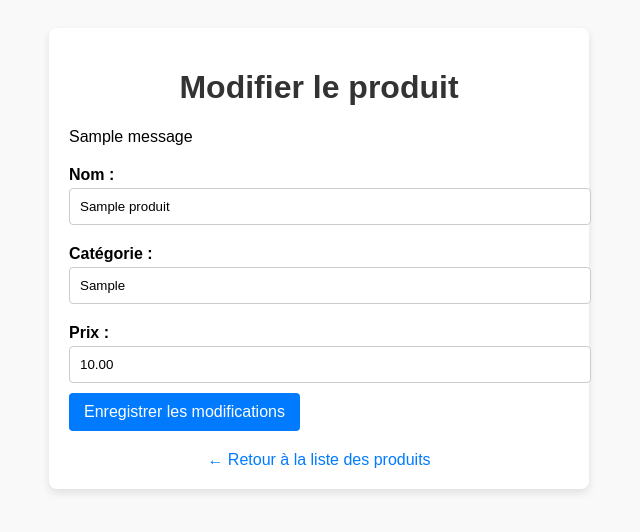
After one commit to BryanJoyaETS/LOG430-Lab0_BryanJoyaETS, a Django app: page /produit/1/modifier/ in a window 1280 px wide. The commit adds this page. Shown: the top 532 px of the page, without its empty margins (321-961 px from the left). Run offline with Django 4.2, Linux system fonts and the light colour scheme; tables that the repository leaves empty hold one stand-in row (values such as "Sample post"); one stand-in notice (Sample message) is shown.

Commit message:
more optimal version of reapprovisonnement

```diff
--- a/laboratoire_bj/laboratoire_bj/urls.py
+++ b/laboratoire_bj/laboratoire_bj/urls.py
@@ -18,7 +18,7 @@ from django.contrib import admin
 from django.urls import path
 from django.contrib import admin
 from django.urls import path
-from myapp.views import demande_reappro, generer_rapport, interface_caisse, recherche_produit, enregistrer_vente, tableau_bord, traiter_retour, historique_transactions, afficher_magasins, stock_magasin
+from myapp.views import demande_reappro, demande_reappro_utilisateur, generer_rapport, interface_caisse, liste_produits, modifier_produit, recherche_produit, enregistrer_vente, tableau_bord, traiter_demande_reappro, traiter_retour, historique_transactions, afficher_magasins, stock_magasin
 
 urlpatterns = [
     path('admin/', admin.site.urls),
@@ -69,5 +69,12 @@ urlpatterns = [
       name="demande_reappro"
     ),
 
+    path("demande_reappro/<int:stock_id>/", demande_reappro_utilisateur, name="demande_reappro_utilisateur"),
+    path("traiter_demande_reappro/", traiter_demande_reappro, name="traiter_demande_reappro"),
+    path("produit/<int:produit_id>/modifier/", modifier_produit, name="modifier_produit"),
+    path("produits/", liste_produits, name="liste_produits"),
+
+
+
 
 ]
--- /dev/null
+++ b/myapp/templates/modifier_produit.html
@@ -0,0 +1,93 @@
+<!DOCTYPE html>
+<html lang="fr">
+<head>
+    <meta charset="UTF-8">
+    <title>Modifier le produit - {{ product.nom }}</title>
+    <style>
+        body {
+            font-family: Arial, sans-serif;
+            background-color: #f9f9f9;
+            padding: 20px;
+        }
+        .container {
+            max-width: 500px;
+            margin: auto;
+            background: white;
+            padding: 20px;
+            border-radius: 8px;
+            box-shadow: 0 4px 8px rgba(0,0,0,0.1);
+        }
+        h1 {
+            text-align: center;
+            color: #333;
+        }
+        form {
+            margin-top: 20px;
+        }
+        label {
+            display: block;
+            font-weight: bold;
+            margin-top: 10px;
+        }
+        input[type="text"], input[type="number"] {
+            width: 100%;
+            padding: 10px;
+            margin-top: 4px;
+            margin-bottom: 10px;
+            border: 1px solid #ccc;
+            border-radius: 4px;
+        }
+        button {
+            background: #007BFF;
+            color: white;
+            border: none;
+            border-radius: 4px;
+            padding: 10px 15px;
+            font-size: 16px;
+            cursor: pointer;
+        }
+        button:hover {
+            background: #0056b3;
+        }
+        .back-link {
+            display: block;
+            margin-top: 20px;
+            text-align: center;
+            text-decoration: none;
+            color: #007BFF;
+        }
+        .back-link:hover {
+            text-decoration: underline;
+        }
+    </style>
+</head>
+<body>
+    <div class="container">
+        <h1>Modifier le produit</h1>
+
+        {% if messages %}
+            <div>
+                {% for message in messages %}
+                    <p>{{ message }}</p>
+                {% endfor %}
+            </div>
+        {% endif %}
+
+        <form method="post">
+            {% csrf_token %}
+            <label for="nom">Nom :</label>
+            <input type="text" id="nom" name="nom" value="{{ product.nom }}" required>
+
+            <label for="categorie">Catégorie :</label>
+            <input type="text" id="categorie" name="categorie" value="{{ product.categorie }}">
+
+            <label for="prix">Prix :</label>
+            <input type="number" id="prix" name="prix" step="0.01" value="{{ product.prix }}" required>
+
+            <button type="submit">Enregistrer les modifications</button>
+        </form>
+
+        <a href="{% url 'liste_produits' %}" class="back-link">← Retour à la liste des produits</a>
+    </div>
+</body>
+</html>
--- a/myapp/templates/retour.html
+++ b/myapp/templates/retour.html
@@ -19,7 +19,9 @@
         {% if message %}
             <p>{{ message }}</p>
         {% endif %}
-        <p><a href="{% url 'index' %}">Retour au menu principal</a></p>
+        <p><a href="{% url 'menu_caisse' magasin.id %}" class="back">
+      ← Retour au menu de la caisse
+    </a></p>
     </div>
 </body>
 </html>
--- a/myapp/templates/stock_magasin.html
+++ b/myapp/templates/stock_magasin.html
@@ -60,7 +60,7 @@
             <div class="stock-card">
                 <h2>{{ stock.produit.nom }}</h2>
                 <p><strong>Quantité disponible :</strong> {{ stock.quantite }}</p>
-                <a href="{% url 'demande_reappro' stock.id %}" class="reappro-button">
+                <a href="{% url 'demande_reappro_utilisateur' stock.id %}" class="reappro-button">
                     Demande de réapprovisionnement
                 </a>
             </div>
--- a/myapp/views.py
+++ b/myapp/views.py
@@ -1,11 +1,13 @@
 # myapp/views.py
 import datetime
+from decimal import Decimal, InvalidOperation
 from django.shortcuts import get_object_or_404, render, redirect
 from django.contrib import messages
 from django.core.paginator import Paginator
 from django.db.models import Sum
+from django.utils import timezone
 
-from .models import Magasin, Produit, Stock, Vente, LigneVente
+from .models import DemandeReappro, Magasin, Produit, Stock, Vente, LigneVente
 from django.db import transaction
 # si vous avez des forms, importez-les ici
 # from .forms import DemandeReapproForm, VenteForm, RetourForm
@@ -203,7 +205,7 @@ def generer_rapport(request):
 
     centre = get_object_or_404(Magasin, nom='CENTRE_LOGISTIQUE')
 
-    ventes_par_magasin = (Vente.objects.exclude(magasin=centre)
+    ventes_par_magasin = (Vente.objects.exclude(magasin=centre).order_by('magasin__nom')
                           .values('magasin__nom')
                           .annotate(
                             chiffre_affaires=Sum('lignes__quantite')
@@ -213,7 +215,7 @@ def generer_rapport(request):
                           .values('produit__nom')
                           .annotate(total_vendu=Sum('quantite'))
                           .order_by('-total_vendu')[:5])
-    stock_restant     = Stock.objects.exclude(magasin=centre).values(
+    stock_restant     = Stock.objects.exclude(magasin=centre).order_by('magasin__nom').values(
                           'magasin__nom', 'produit__nom', 'quantite')
 
     return render(request, 'rapport_de_ventes.html', {
@@ -227,7 +229,7 @@ def tableau_bord(request):
     """UC3 – Tableau de bord synthétique (maison mère)."""
     centre = get_object_or_404(Magasin, nom='CENTRE_LOGISTIQUE')
 
-    chiffre_affaires = (Vente.objects.exclude(magasin=centre)
+    chiffre_affaires = (Vente.objects.exclude(magasin=centre).order_by('magasin__nom')
                         .values('magasin__nom')
                         .annotate(
                           total=Sum('lignes__quantite')
@@ -301,3 +303,145 @@ def demande_reappro(request, stock_id):
         "stock_central": stock_central.quantite,
     }
     return render(request, "demande_reappro.html", context)
+
+def demande_reappro_utilisateur(request, stock_id):
+    """
+    Interface pour l'employé d’un magasin :
+    - Affiche le stock local et le stock central (du centre logistique).
+    - Permet de saisir une quantité pour créer une demande de réapprovisionnement.
+    """
+    # Stock local dans le magasin courant
+    stock_local = get_object_or_404(Stock, id=stock_id)
+    magasin_local = stock_local.magasin
+    produit = stock_local.produit
+
+    # Récupérer l'instance du magasin central par son nom
+    magasin_central = get_object_or_404(Magasin, nom='CENTRE_LOGISTIQUE')
+    stock_central = get_object_or_404(Stock, magasin=magasin_central, produit=produit)
+
+    if request.method == "POST":
+        qte_str = request.POST.get("quantite", "").strip()
+        try:
+            quantite = int(qte_str)
+        except ValueError:
+            messages.error(request, "Veuillez entrer une quantité valide.")
+            return redirect("demande_reappro_utilisateur", stock_id=stock_id)
+
+        if quantite <= 0:
+            messages.error(request, "La quantité doit être supérieure à zéro.")
+            return redirect("demande_reappro_utilisateur", stock_id=stock_id)
+
+        # Même si l'employé consulte le stock central, on ne fait pas le transfert directement.
+        # Il s'agit d'une demande qui attend d'être approuvée par le responsable logistique.
+        DemandeReappro.objects.create(
+            magasin=magasin_local,
+            produit=produit,
+            quantite=quantite,
+            statut='pending'
+        )
+        messages.success(request, "Demande de réapprovisionnement envoyée.")
+        return redirect("stock_magasin", magasin_id=magasin_local.id)
+
+    context = {
+        "magasin": magasin_local,
+        "produit": produit,
+        "stock_local": stock_local.quantite,
+        "stock_central": stock_central.quantite,
+    }
+    return render(request, "demande_reappro_utilisateur.html", context)
+
+def traiter_demande_reappro(request):
+    """
+    Interface du responsable logistique pour traiter les demandes de réapprovisionnement.
+    Le responsable peut approuver une demande (si le stock central est suffisant)
+    ou la refuser. En cas d'approbation, le stock central est décrémenté et le stock
+    du magasin demandeur incrémenté, le tout dans une transaction atomique.
+    """
+    demandes = DemandeReappro.objects.filter(statut='pending').select_related('magasin', 'produit')
+
+    if request.method == "POST":
+        demande_id = request.POST.get("demande_id")
+        action = request.POST.get("action")  # "approve" ou "refuse"
+        demande = get_object_or_404(DemandeReappro, id=demande_id, statut='pending')
+
+        # Récupération de l'instance du centre logistique par son nom
+        centre = get_object_or_404(Magasin, nom="CENTRE_LOGISTIQUE")
+        # Stock du centre pour le produit concerné par la demande
+        stock_centre = get_object_or_404(Stock, magasin=centre, produit=demande.produit)
+
+        if action == "approve":
+            if stock_centre.quantite < demande.quantite:
+                messages.error(request, "Stock central insuffisant pour approuver la demande.")
+                demande.statut = 'refused'
+            else:
+                with transaction.atomic():
+                    stock_centre.quantite -= demande.quantite
+                    stock_centre.save()
+
+                    # Mise à jour du stock local pour le magasin demandeur
+                    stock_local, created = Stock.objects.get_or_create(
+                        magasin=demande.magasin,
+                        produit=demande.produit,
+                        defaults={"quantite": 0}
+                    )
+                    stock_local.quantite += demande.quantite
+                    stock_local.save()
+
+                    demande.statut = 'approved'
+            demande.date_traitement = timezone.now()
+            demande.save()
+
+        elif action == "refuse":
+            demande.statut = 'refused'
+            demande.date_traitement = timezone.now()
+            demande.save()
+
+        return redirect("traiter_demande_reappro")
+
+    context = {"demandes": demandes}
+    return render(request, "traiter_demande_reappro.html", context)
+
+def modifier_produit(request, produit_id):
+    """
+    Permet au responsable de modifier un produit sans utiliser de Django Form.
+    Les nouvelles valeurs sont extraites de request.POST puis appliquées à l'instance Produit.
+    """
+    produit = get_object_or_404(Produit, id=produit_id)
+
+    if request.method == "POST":
+        # Extraction des données directement depuis POST
+        nom = request.POST.get("nom", "").strip()
+        categorie = request.POST.get("categorie", "").strip()
+        prix_str = request.POST.get("prix", "").strip()
+
+        # Validation sommaire
+        if not nom:
+            messages.error(request, "Le nom du produit est requis.")
+            return redirect("modifier_produit", produit_id=produit_id)
+
+        try:
+            prix = Decimal(prix_str)
+        except (InvalidOperation, TypeError):
+            messages.error(request, "Veuillez entrer un prix valide.")
+            return redirect("modifier_produit", produit_id=produit_id)
+
+        # Mise à jour de l'instance et sauvegarde
+        produit.nom = nom
+        produit.categorie = categorie  # La catégorie peut être vide
+        produit.prix = prix
+        produit.save()
+
+        messages.success(request, "Produit mis à jour avec succès - les modifications sont synchronisées dans tous les magasins.")
+        return redirect("liste_produits")  # Redirection vers une vue listant les produits ou une autre page appropriée
+
+    # Pour une requête GET, on envoie l'objet produit pour pré-remplir le formulaire.
+    context = {"product": produit}
+    return render(request, "modifier_produit.html", context)
+
+def liste_produits(request):
+    """
+    Affiche la liste de tous les produits.
+    Cette vue récupère tous les objets Produit et les transmet au template.
+    """
+    produits = Produit.objects.all().order_by('nom')
+    return render(request, 'liste_produits.html', {'produits': produits})
```
Also changed, not shown: myapp/models.py (+16 -0 lines), myapp/templates/demande_reappro_utilisateur.html (added, +95 -0 lines), myapp/templates/historique.html (+65 -6 lines), myapp/templates/index.html (+12 -4 lines), myapp/templates/liste_produits.html (added, +69 -0 lines), myapp/templates/traiter_demande_reappro.html (added, +127 -0 lines).
